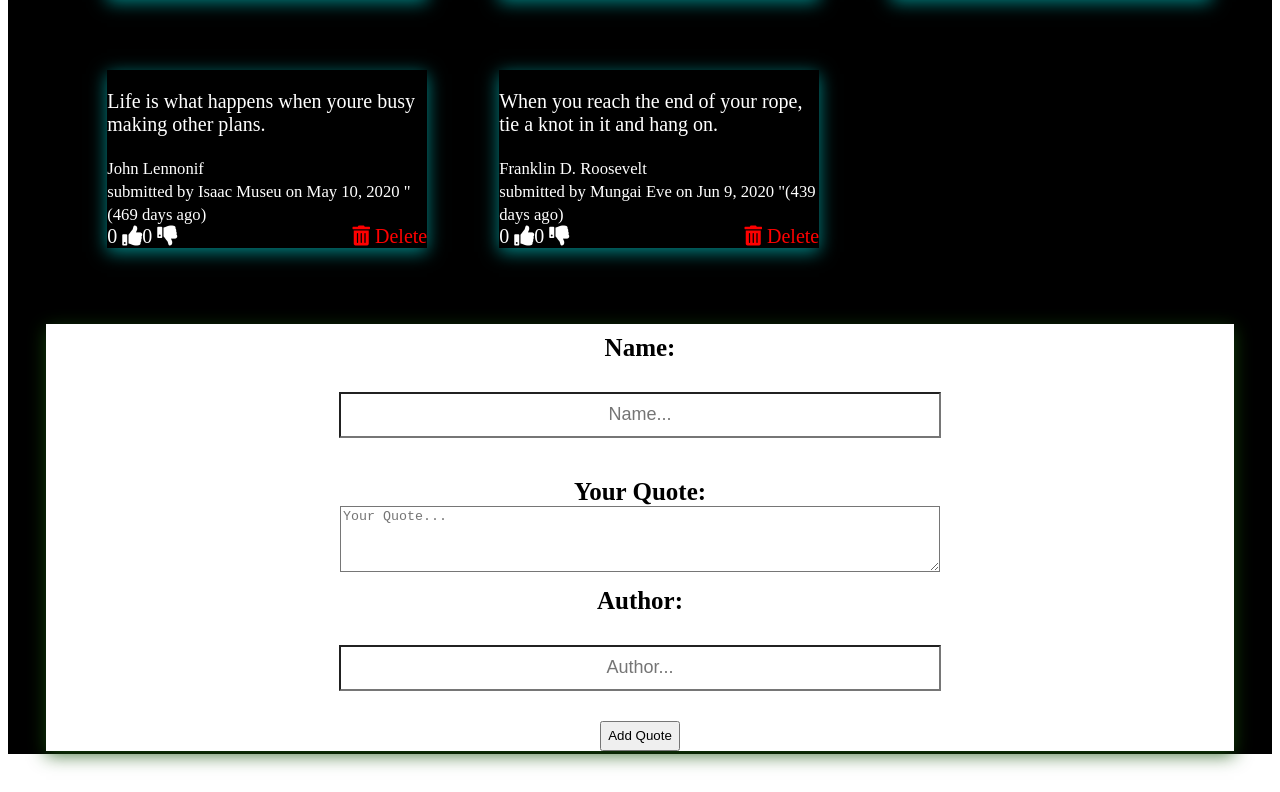
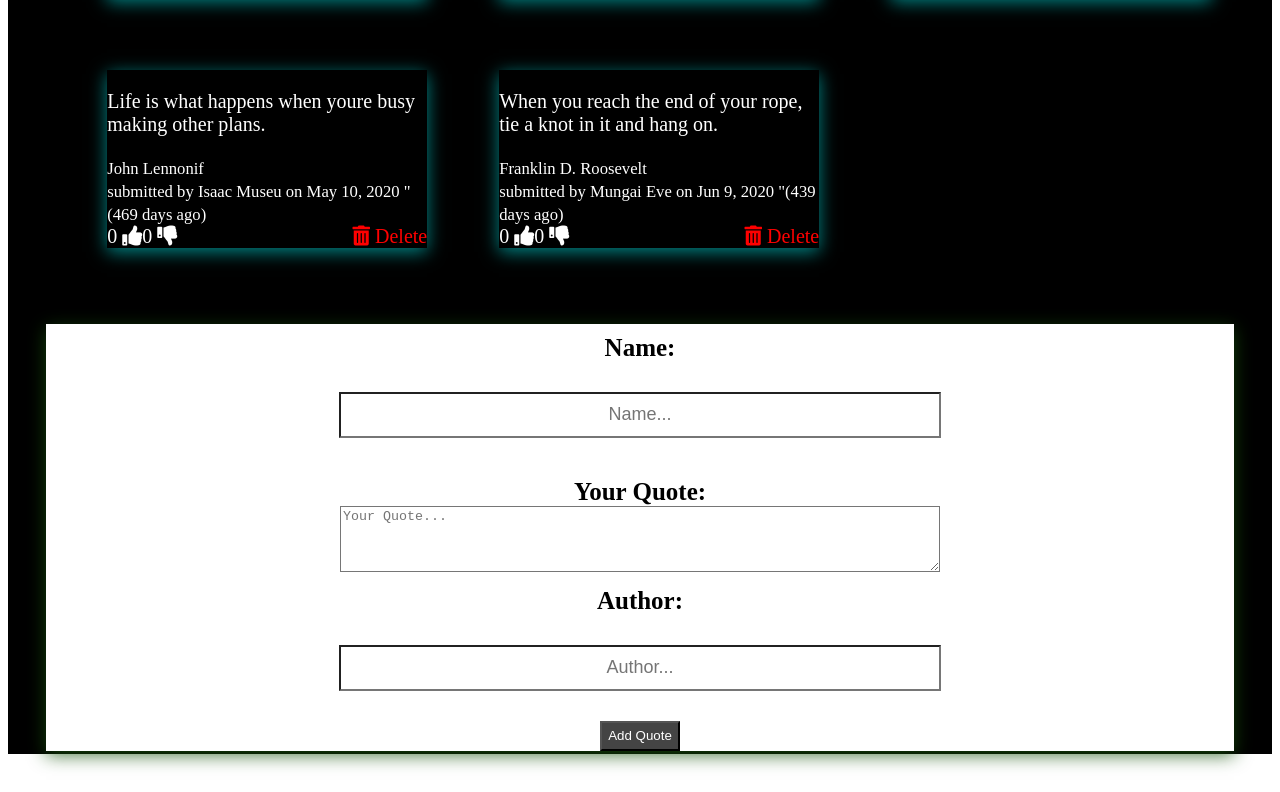
Before and after one commit to Ephrao1/quote-web, an Angular app: page / in a window 1280 px wide. Shown: the part 462-1254 px from the top of the page. Built offline with nearby package versions, Linux system fonts and the light colour scheme.

Commit message:
Style form btn

```diff
--- a/src/app/quotes-form/quotes-form.component.css
+++ b/src/app/quotes-form/quotes-form.component.css
@@ -45,4 +45,6 @@ textarea {
 #btn{
     margin-left:0%;
     height: 30px;
+    color: white;
+    background-color: rgba(0, 0, 0, 0.733);
 }
```
